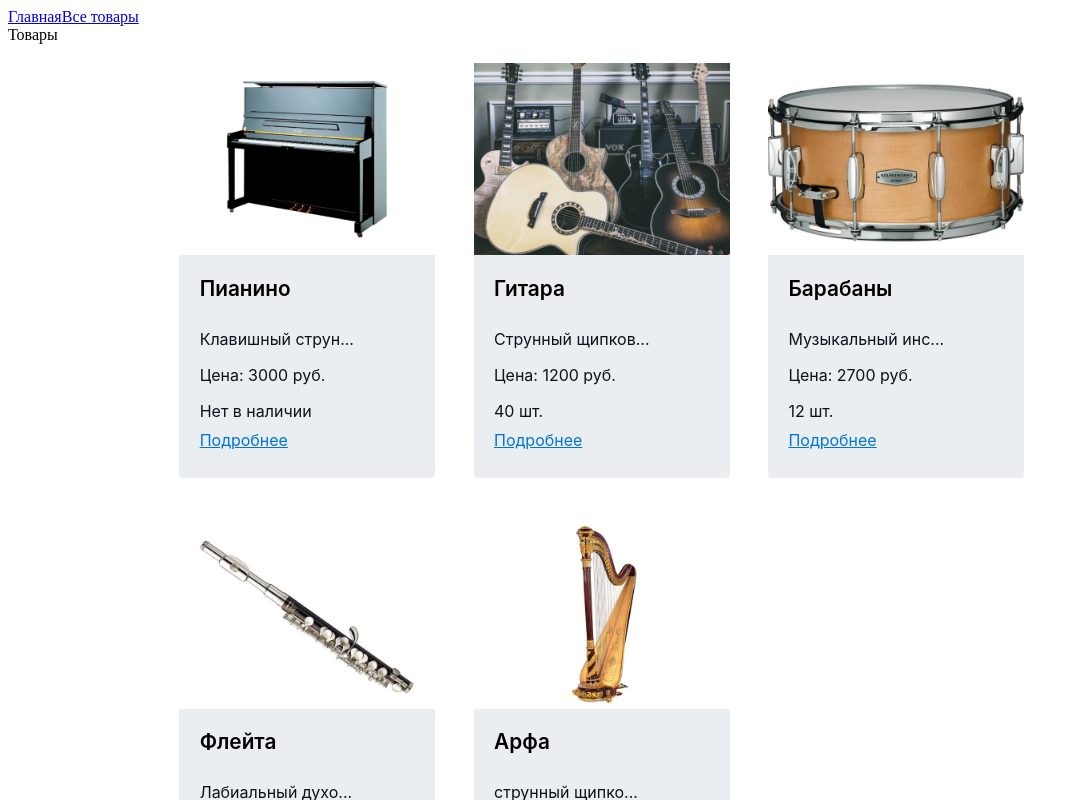
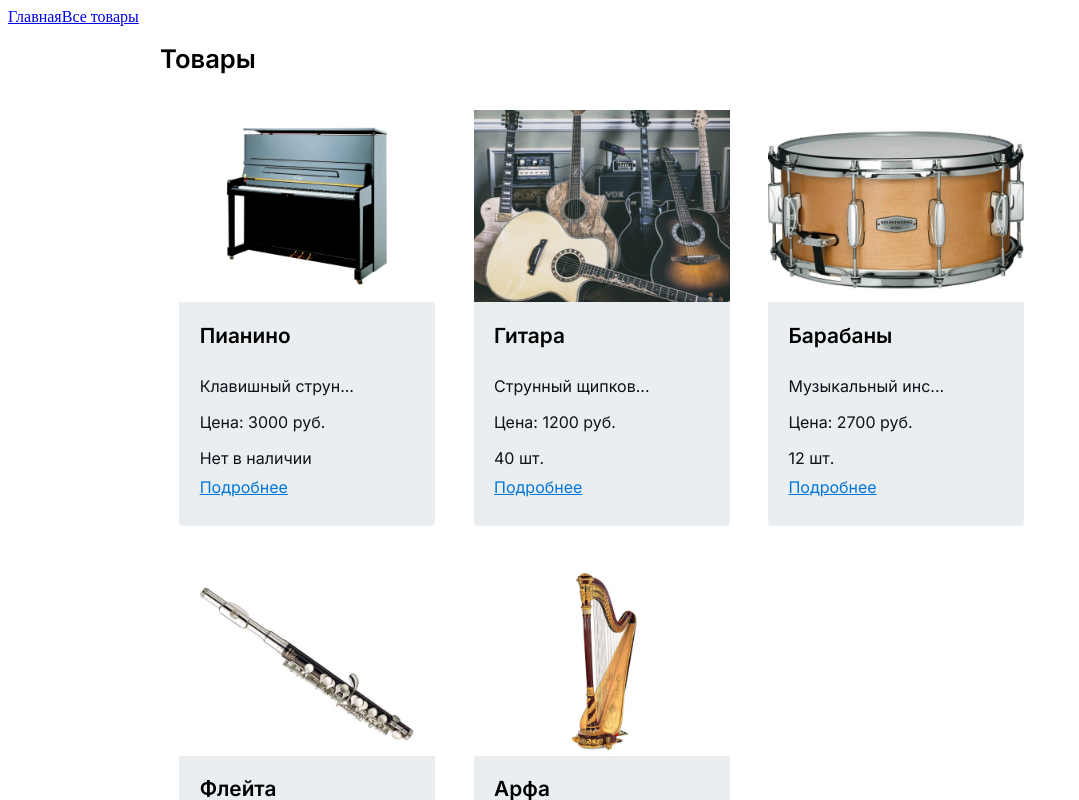
Before and after one commit to katerin-b/vue_homework, a Vue app in the folder hw6-8/: page /products in a window 1280 px wide. Shown: the top 800 px of the page, without its empty margins (0-1079 px from the left). Built offline with nearby package versions, Linux system fonts and the light colour scheme.

Commit message:
In process

```diff
--- a/hw6-8/src/App.vue
+++ b/hw6-8/src/App.vue
@@ -33,7 +33,7 @@ export default {
 }
 </script>
 
-<style>
+<style lang="css">
 /* ЛОКАЛЬНЫЕ СТИЛИ (SCOPED)(ДОСТУПНЫ ОДНОМУ КОМПОНЕНТУ)
 <style lang="css" scoped>*/
 /*  ГЛОБАЛЬНЫЕ СТИЛИ (БЕЗ SCOPED)(ДОСТУПНЫ ВСЕМ КОМПОНЕНТАМ)(ПРИ СБОРКЕ СОБЕРЕТСЯ В CSS)*/
@@ -44,5 +44,19 @@ lang="css" - значение по умолчанию, css синтаксис
 lang="sass" - sass синтаксис
 lang="scss" - scss синтаксис
 lang="less" - less синтаксис
+
 */
+
+@import url('https://fonts.googleapis.com/css2?family=Inter:wght@400;600&display=swap');
+
+h1{
+  font-family: Inter;
+  font-size: 1.6rem;
+}
+.container {
+  width: 100%;
+  max-width: 60rem;
+  margin: 0 auto;
+}
+
 </style>
--- a/hw6-8/src/views/Product.vue
+++ b/hw6-8/src/views/Product.vue
@@ -1,39 +1,55 @@
 <!-- ИНФОРМАЦИЯ ОБ ОДНОМ ТОВАРЕ -->
 <template>
-  <div v-if="loading">Идет загрузка...</div>
-
-  <div v-if="!loading"></div>
+  <div class="container">
+   <!-- <div v-if="loading">Идет загрузка...</div>
+    <div v-if="!loading">
+      <div class="img">
+        <img :src="require(`../assets/img/${product.image}`)" :alt="product.image">
+      </div>
+        <h2>{{ product.title }}</h2>
+        <p>{{ product.description }}</p>
+        <p>Цена: {{ product.price }} руб.</p>
+        <p>В наличии: {{ product.count }} шт.</p>
+    </div> -->
+    <!-- добавление изображения -->
     <div>
+      <img :src="require(`../assets/img/${product.image}`)" :alt="product.image">
+    </div>
+    <div class="info">
       <h2>{{ product.title }}</h2>
       <p>{{ product.description }}</p>
       <p>Цена: {{ product.price }} руб.</p>
       <p>В наличии: {{ product.count }} шт.</p>
     </div>
+  </div>
 </template>
+
 <script>
 export default {
   data() {
     return {
       product: null,
-      loading: true // чтобы не было ошибки, пока данные не успели прийти (если данные получаем с сервера)
+      /* loading: true */
+      // чтобы не было ошибки, пока данные не успели прийти (если данные получаем с сервера)
     }
   },
   created() {
-    // ???? откуда забрать информацию
-    // так не получилось ../assets/products.json
-    // чтобы получить параметр запроса обращаемся к маршрутизатору ко всем его параметрам, а после указать имя параметра
-    // имя параметра - что после :
-    // this.$route.params.id - обращаемся к маршрутизатору ко всем параметрам и получаем значение параметра id
-    fetch(this.$store.state.products + this.$route.params.id) // $ - часть имени (не синтаксис js)
-        // response - объект, который содержит информацию об ответе (статус: успешно или нет, заголовки + данные)
-        .then(response => response.json())
-        // данные сохраняем в значение св-ва product
-        // .then(data => this.product = data);
-        .then(data => {
-          // здесь нужно будет прописывать проверки (найдены данные или нет)
-          this.product = data;
-          this.loading = false; // loading изменится только после того, как product получит свои данные
+    this.$store.state.products.forEach((elem) => {
+      if (elem.id === +this.$route.params.id) {
+        this.product = elem;
+      }
     });
+  },
+};
+
+</script>
+
+
+<style>
+
+.info {
+  font-family: Inter;
+  max-width: 45rem;
 }
-}
-</script>
+
+</style>
--- a/hw6-8/src/views/Products.vue
+++ b/hw6-8/src/views/Products.vue
@@ -1,9 +1,9 @@
 <!-- ВСЕ ТОВАРЫ -->
 <template>
-  <div>Товары</div>
   <!-- 3. использование компонента (обязательно, если компонент импортировали)-->
   <!-- v-for - директива -->
   <div class="container">
+    <h1>Товары</h1>
     <mini-card v-for="product in products" :obj="product" :key="product.id"/>
   </div>
 </template>
@@ -26,9 +26,5 @@ export default {
 </script>
 
 <style>
-.container {
-  width: 100%;
-  max-width: 960px;
-  margin: 0 auto;
-}
+
 </style>
```
Lines whose indentation alone changed are shown as unchanged.
